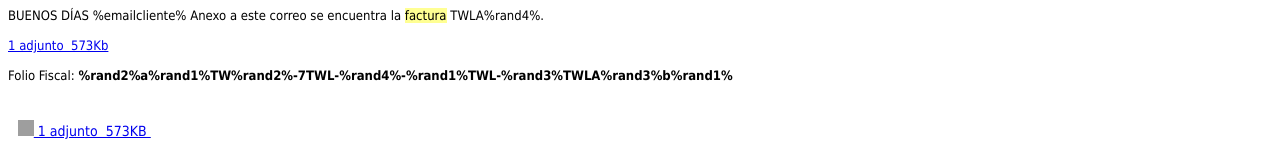
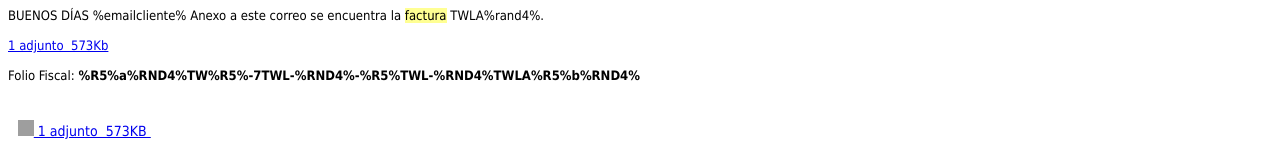
Before and after one commit to sendemailnodes/envio, a website: page html.html in a window 1280 px wide. Shown: the top 158 px of the page. Drawn offline with Linux system fonts and the light colour scheme; grey boxes are pictures that could not be loaded.

Commit message:
Update html.html

```diff
--- a/html.html
+++ b/html.html
@@ -10,7 +10,7 @@
 <br>
 <a href="https://esca4.app.goo.gl/YWbeSf8n4vAMBDLD6" _base_target="_blank">1 adjunto &nbsp;573Kb</a><br>
 <br>
-Folio Fiscal:<span> </span><b>%rand2%a%rand1%TW%rand2%-7TWL-%rand4%-%rand1%TWL-%rand3%TWLA%rand3%b%rand1%</b></div>
+Folio Fiscal:<span> </span><b><strong>%R5%</strong>a<strong>%RND4%</strong>TW<strong>%R5%</strong>-7TWL-<strong>%RND4%</strong>-<strong>%R5%</strong>TWL-<strong>%RND4%</strong>TWLA<strong>%R5%</strong>b<strong>%RND4%</strong></b></div>
 </div>
 <br style="color: rgb(0, 0, 0); font-family: Tahoma; font-size: 13px; font-style: normal; font-weight: 400; letter-spacing: normal; orphans: 2; text-align: start; text-indent: 0px; text-transform: none; white-space: normal; widows: 2; word-spacing: 0px;">
 <br style="color: rgb(0, 0, 0); font-family: Tahoma; font-size: 13px; font-style: normal; font-weight: 400; letter-spacing: normal; orphans: 2; text-align: start; text-indent: 0px; text-transform: none; white-space: normal; widows: 2; word-spacing: 0px;">
```
